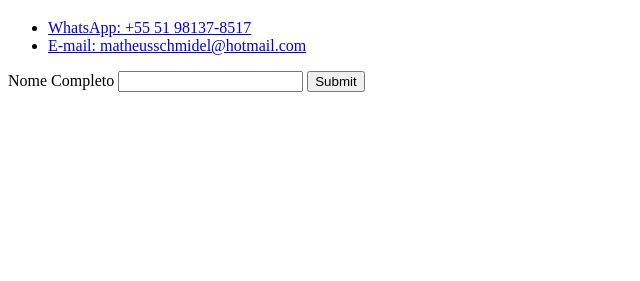
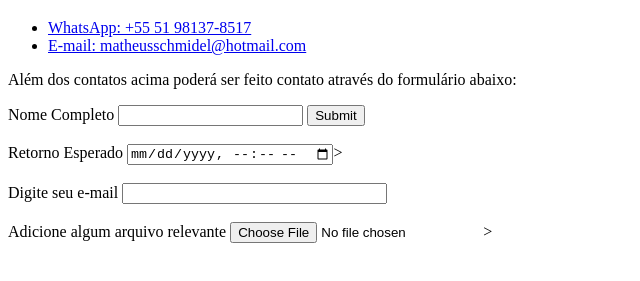
Before and after one commit to msteinschmidel/msteinschmidel.github.io, a plain HTML site: page Contato/contato.html in a window 1280 px wide. Shown: the part 61-342 px from the top of the page, without its empty margins (0-640 px from the left). Drawn offline with Linux system fonts and the light colour scheme.

Commit message:
update contato

```diff
--- a/Contato/contato.html
+++ b/Contato/contato.html
@@ -10,10 +10,19 @@
         <li><a href="https://wa.me/555181378517">WhatsApp: +55 51 98137-8517</a></li>
         <li><a href="mailto:matheusschmidel@hotmail.com">E-mail: matheusschmidel@hotmail.com</a></li>
     </ul>
+
+    <p>Além dos contatos acima poderá ser feito contato através do formulário abaixo:</p>
+
     <FORM>
     <label for="">Nome Completo</label>
-        <input type="text">
-        <input type="submit">
+        <input type="text" name="" id="">
+        <input type="submit" name="Enviar" id=""> <br /> <br />
+    <label for="Data">Retorno Esperado</label>
+        <input type="datetime-local"name="" id="">>  <br /> <br />
+    <label for="email">Digite seu e-mail</label>
+        <input type="email" id="email" pattern=".+@example\.com" size="30" required/> <br /> <br />
+    <label for="File">Adicione algum arquivo relevante</label>
+        <input type="file"name="" id="">>  <br /> <br />
     </FORM>
 
 </body>
```
